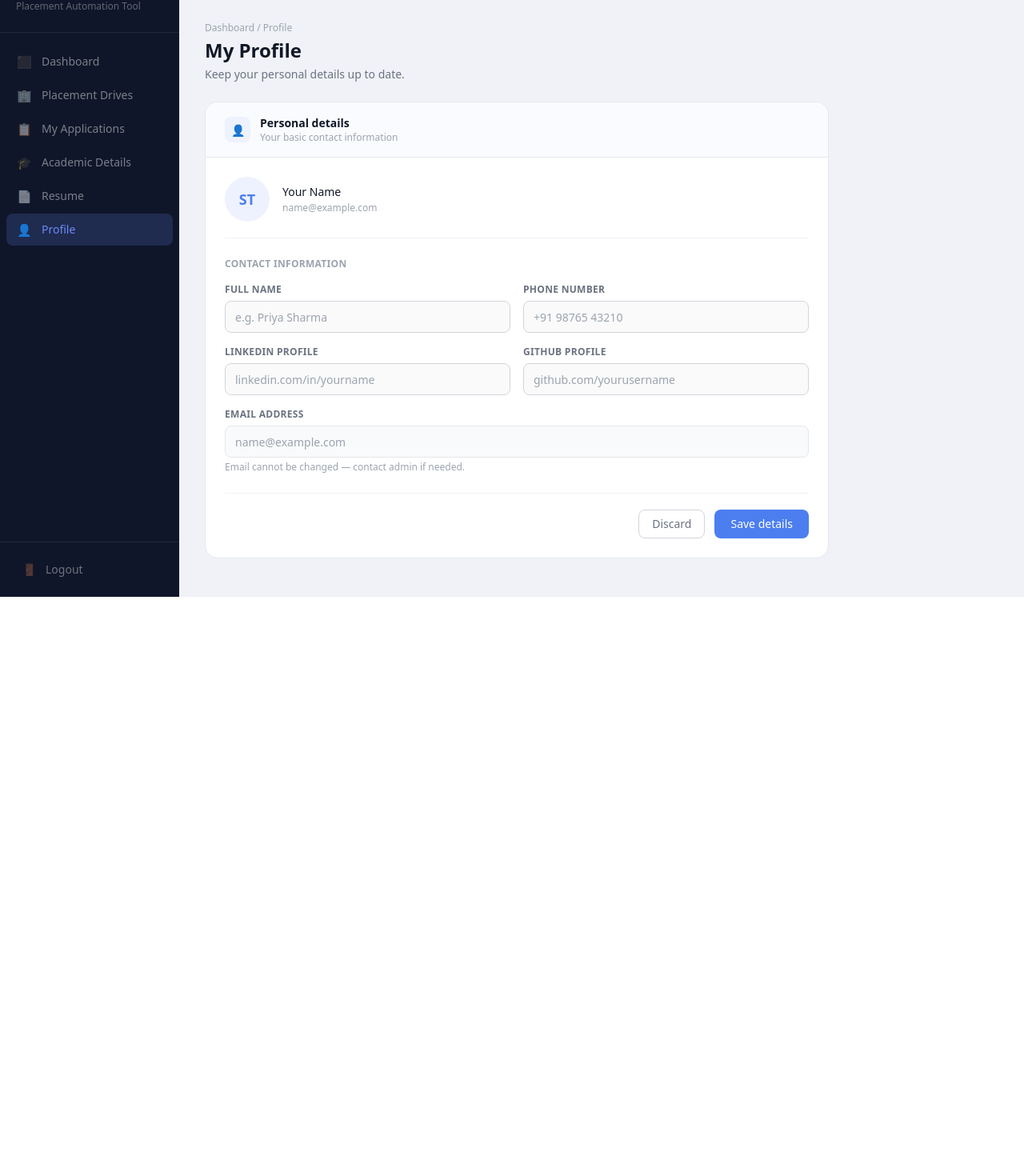
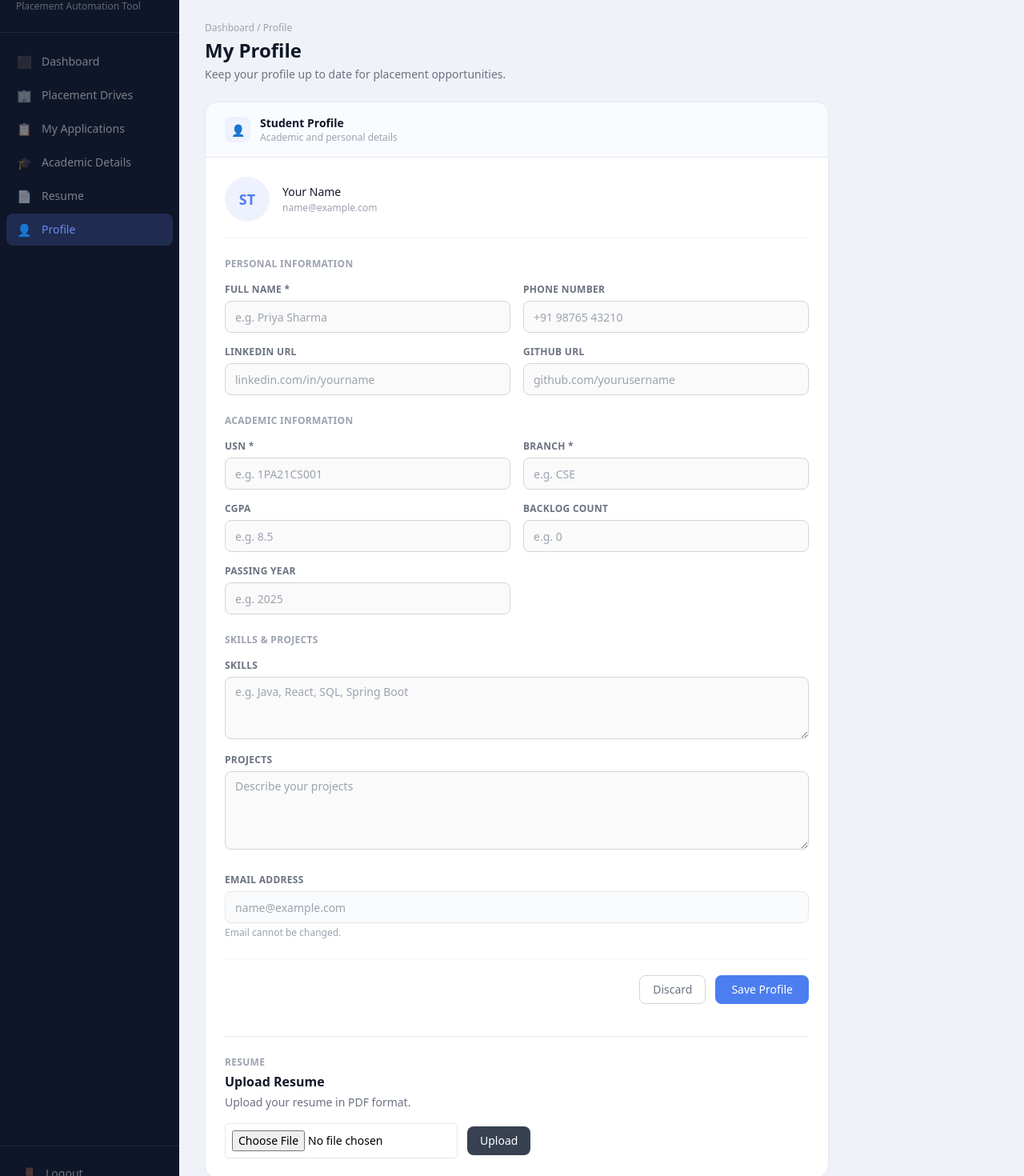
Before and after one commit to Fahim-004/Team_04_JavaFS, a React app in the folder pat-frontend/: page /profile in a window 1280 px wide. Shown: the part 54-1524 px from the top of the page at 80% size. Before the commit the page ends 800 px from the top, so only its background shows below. Built offline with nearby package versions, Linux system fonts and the light colour scheme; no server answers; sample sign-in values are in the browser's storage; the HTML template or start-up script is replaced by a standard one.

Commit message:
stable working frontend and backend interaction except resume uploads.

```diff
--- a/pat-frontend/src/pages/ProfilePage/ProfilePage.jsx
+++ b/pat-frontend/src/pages/ProfilePage/ProfilePage.jsx
@@ -2,9 +2,21 @@ import { useState, useEffect } from "react";
 import DashboardLayout from "../../layouts/DashboardLayout";
 import { getStudentProfile, savePersonalDetails } from "../../services/api";
 
-const EMPTY = { fullName: "", phoneNumber: "", linkedinUrl: "", githubUrl: "" };
+const EMPTY = {
+  fullName: "",
+  phoneNumber: "",
+  usn: "",
+  branch: "",
+  cgpa: "",
+  backlogCount: "",
+  passingYear: "",
+  skills: "",
+  projects: "",
+  linkedinUrl: "",
+  githubUrl: "",
+};
 
-// ── Toast ─────────────────────────────────────────────────────
+// Toast notification component
 const Toast = ({ toast }) => {
   if (!toast) return null;
   const ok = toast.type === "success";
@@ -22,13 +34,11 @@ const Toast = ({ toast }) => {
   );
 };
 
-// ── Input field ───────────────────────────────────────────────
-const Field = ({ label, name, value, onChange, placeholder, type = "text", colSpan = 1 }) => (
-  <div className={colSpan === 2 ? "md:col-span-2" : ""}>
-    <label
-      className="block text-xs font-semibold uppercase tracking-wide mb-1.5"
-      style={{ color: "#6b7280" }}
-    >
+// Reusable input field component
+const Field = ({ label, name, value, onChange, placeholder, type = "text" }) => (
+  <div>
+    <label className="block text-xs font-semibold uppercase tracking-wide mb-1.5"
+      style={{ color: "#6b7280" }}>
       {label}
     </label>
     <input
@@ -53,16 +63,16 @@ const Field = ({ label, name, value, onChange, placeholder, type = "text", colSp
   </div>
 );
 
-// ── Page ──────────────────────────────────────────────────────
 const ProfilePage = () => {
   const [form, setForm]       = useState(EMPTY);
   const [email, setEmail]     = useState("");
   const [loading, setLoading] = useState(true);
   const [saving, setSaving]   = useState(false);
   const [toast, setToast]     = useState(null);
+  const [resumeFile, setResumeFile] = useState(null);
 
   useEffect(() => {
-    // Get email from localStorage (set by AuthContext on login)
+    // Read email from localStorage — saved by AuthContext on login
     const stored = localStorage.getItem("userEmail") || "";
     setEmail(stored);
 
@@ -72,6 +82,13 @@ const ProfilePage = () => {
           setForm({
             fullName:    res.data.fullName    || "",
             phoneNumber: res.data.phoneNumber || "",
+            usn:         res.data.usn         || "",
+            branch:      res.data.branch      || "",
+            cgpa:        res.data.cgpa        || "",
+            backlogCount: res.data.backlogCount || "",
+            passingYear: res.data.passingYear || "",
+            skills:      res.data.skills      || "",
+            projects:    res.data.projects    || "",
             linkedinUrl: res.data.linkedinUrl || "",
             githubUrl:   res.data.githubUrl   || "",
           });
@@ -88,14 +105,20 @@ const ProfilePage = () => {
     setSaving(true);
     try {
       await savePersonalDetails(form);
-      if (form.fullName) {
-        localStorage.setItem("userName", form.fullName.split(" ")[0]);
-      }
-      showToast("success", "Personal details saved successfully!");
+      showToast("success", "Profile updated successfully!");
     } catch {
       showToast("error", "Failed to save. Please try again.");
     } finally {
       setSaving(false);
+    }
+  };
+
+  const handleResumeUpload = () => {
+    if (resumeFile) {
+      console.log("Resume file selected:", resumeFile.name);
+      alert("Resume upload will be wired tomorrow. File selected: " + resumeFile.name);
+    } else {
+      alert("Please select a PDF file first.");
     }
   };
 
@@ -117,29 +140,24 @@ const ProfilePage = () => {
         <p className="text-xs mb-1" style={{ color: "#9ca3af" }}>Dashboard / Profile</p>
         <h1 className="text-2xl font-semibold" style={{ color: "#111827" }}>My Profile</h1>
         <p className="text-sm mt-1" style={{ color: "#6b7280" }}>
-          Keep your personal details up to date.
+          Keep your profile up to date for placement opportunities.
         </p>
       </div>
 
       {/* Card */}
-      <div
-        className="rounded-2xl overflow-hidden"
-        style={{ background: "#fff", border: "1px solid #e5e7f0", maxWidth: "780px" }}
-      >
+      <div className="rounded-2xl overflow-hidden"
+        style={{ background: "#fff", border: "1px solid #e5e7f0", maxWidth: "780px" }}>
+
         {/* Card header */}
-        <div
-          className="flex items-center gap-3 px-6 py-4"
-          style={{ borderBottom: "1px solid #e5e7f0", background: "#fafbff" }}
-        >
-          <div
-            className="w-8 h-8 rounded-lg flex items-center justify-center"
-            style={{ background: "#eef2fe", fontSize: "14px" }}
-          >
+        <div className="flex items-center gap-3 px-6 py-4"
+          style={{ borderBottom: "1px solid #e5e7f0", background: "#fafbff" }}>
+          <div className="w-8 h-8 rounded-lg flex items-center justify-center"
+            style={{ background: "#eef2fe", fontSize: "14px" }}>
             👤
           </div>
           <div>
-            <p className="text-sm font-semibold" style={{ color: "#111827" }}>Personal details</p>
-            <p className="text-xs" style={{ color: "#9ca3af" }}>Your basic contact information</p>
+            <p className="text-sm font-semibold" style={{ color: "#111827" }}>Student Profile</p>
+            <p className="text-xs" style={{ color: "#9ca3af" }}>Academic and personal details</p>
           </div>
         </div>
 
@@ -151,14 +169,10 @@ const ProfilePage = () => {
           ) : (
             <>
               {/* Avatar */}
-              <div
-                className="flex items-center gap-4 mb-6 pb-5"
-                style={{ borderBottom: "1px solid #f0f2f8" }}
-              >
-                <div
-                  className="w-14 h-14 rounded-full flex items-center justify-center text-lg font-semibold flex-shrink-0"
-                  style={{ background: "#eef2fe", color: "#4c7ef0" }}
-                >
+              <div className="flex items-center gap-4 mb-6 pb-5"
+                style={{ borderBottom: "1px solid #f0f2f8" }}>
+                <div className="w-14 h-14 rounded-full flex items-center justify-center text-lg font-semibold flex-shrink-0"
+                  style={{ background: "#eef2fe", color: "#4c7ef0" }}>
                   {initials}
                 </div>
                 <div>
@@ -171,22 +185,69 @@ const ProfilePage = () => {
                 </div>
               </div>
 
-              {/* Fields */}
-              <p className="text-xs font-semibold uppercase tracking-wide mb-4" style={{ color: "#9ca3af" }}>
-                Contact information
+              {/* Personal Details */}
+              <p className="text-xs font-semibold uppercase tracking-wide mb-4"
+                style={{ color: "#9ca3af" }}>
+                Personal Information
               </p>
-              <div className="grid grid-cols-1 md:grid-cols-2 gap-4 mb-4">
-                <Field label="Full name"         name="fullName"     value={form.fullName}     onChange={handleChange} placeholder="e.g. Priya Sharma" />
-                <Field label="Phone number"      name="phoneNumber"  value={form.phoneNumber}  onChange={handleChange} placeholder="+91 98765 43210" />
-                <Field label="LinkedIn profile"  name="linkedinUrl"  value={form.linkedinUrl}  onChange={handleChange} placeholder="linkedin.com/in/yourname" />
-                <Field label="GitHub profile"    name="githubUrl"    value={form.githubUrl}    onChange={handleChange} placeholder="github.com/yourusername" />
+              <div className="grid grid-cols-1 md:grid-cols-2 gap-4 mb-6">
+                <Field label="Full Name *"    name="fullName"    value={form.fullName}    onChange={handleChange} placeholder="e.g. Priya Sharma" />
+                <Field label="Phone Number"   name="phoneNumber" value={form.phoneNumber} onChange={handleChange} placeholder="+91 98765 43210" />
+                <Field label="LinkedIn URL"   name="linkedinUrl" value={form.linkedinUrl} onChange={handleChange} placeholder="linkedin.com/in/yourname" />
+                <Field label="GitHub URL"     name="githubUrl"   value={form.githubUrl}   onChange={handleChange} placeholder="github.com/yourusername" />
               </div>
 
-              {/* Email (read-only — from JWT/auth) */}
+              {/* Academic Details */}
+              <p className="text-xs font-semibold uppercase tracking-wide mb-4"
+                style={{ color: "#9ca3af" }}>
+                Academic Information
+              </p>
+              <div className="grid grid-cols-1 md:grid-cols-2 gap-4 mb-6">
+                <Field label="USN *"          name="usn"          value={form.usn}          onChange={handleChange} placeholder="e.g. 1PA21CS001" />
+                <Field label="Branch *"       name="branch"       value={form.branch}       onChange={handleChange} placeholder="e.g. CSE" />
+                <Field label="CGPA"           name="cgpa"         value={form.cgpa}         onChange={handleChange} placeholder="e.g. 8.5" type="number" />
+                <Field label="Backlog Count"  name="backlogCount" value={form.backlogCount} onChange={handleChange} placeholder="e.g. 0" type="number" />
+                <Field label="Passing Year"   name="passingYear"  value={form.passingYear}  onChange={handleChange} placeholder="e.g. 2025" type="number" />
+              </div>
+
+              {/* Skills and Projects */}
+              <p className="text-xs font-semibold uppercase tracking-wide mb-4"
+                style={{ color: "#9ca3af" }}>
+                Skills & Projects
+              </p>
+              <div style={{ display: "flex", flexDirection: "column", gap: "12px", marginBottom: "24px" }}>
+                <div>
+                  <label className="block text-xs font-semibold uppercase tracking-wide mb-1.5"
+                    style={{ color: "#6b7280" }}>Skills</label>
+                  <textarea
+                    name="skills"
+                    value={form.skills}
+                    onChange={handleChange}
+                    placeholder="e.g. Java, React, SQL, Spring Boot"
+                    rows={3}
+                    className="w-full px-3 py-2 text-sm rounded-lg outline-none"
+                    style={{ border: "1px solid #d1d5db", background: "#fafafa", resize: "vertical" }}
+                  />
+                </div>
+                <div>
+                  <label className="block text-xs font-semibold uppercase tracking-wide mb-1.5"
+                    style={{ color: "#6b7280" }}>Projects</label>
+                  <textarea
+                    name="projects"
+                    value={form.projects}
+                    onChange={handleChange}
+                    placeholder="Describe your projects"
+                    rows={4}
+                    className="w-full px-3 py-2 text-sm rounded-lg outline-none"
+                    style={{ border: "1px solid #d1d5db", background: "#fafafa", resize: "vertical" }}
+                  />
+                </div>
+              </div>
+
+              {/* Email read-only */}
               <div className="mb-2">
-                <label className="block text-xs font-semibold uppercase tracking-wide mb-1.5" style={{ color: "#6b7280" }}>
-                  Email address
-                </label>
+                <label className="block text-xs font-semibold uppercase tracking-wide mb-1.5"
+                  style={{ color: "#6b7280" }}>Email Address</label>
                 <input
                   type="email"
                   value={email}
@@ -195,33 +256,62 @@ const ProfilePage = () => {
                   style={{ border: "1px solid #e5e7eb", background: "#f9fafb", color: "#9ca3af" }}
                 />
                 <p className="text-xs mt-1" style={{ color: "#9ca3af" }}>
-                  Email cannot be changed — contact admin if needed.
+                  Email cannot be changed.
                 </p>
               </div>
 
-              {/* Actions */}
-              <div
-                className="flex justify-end gap-3 mt-6 pt-5"
-                style={{ borderTop: "1px solid #f0f2f8" }}
-              >
+              {/* Save / Discard buttons */}
+              <div className="flex justify-end gap-3 mt-6 pt-5"
+                style={{ borderTop: "1px solid #f0f2f8" }}>
                 <button
                   onClick={() => setForm(EMPTY)}
                   className="h-9 px-4 text-sm rounded-lg font-medium transition-all"
                   style={{ border: "1px solid #d1d5db", color: "#6b7280", background: "transparent" }}
-                  onMouseEnter={(e) => (e.currentTarget.style.background = "#f9fafb")}
-                  onMouseLeave={(e) => (e.currentTarget.style.background = "transparent")}
                 >
                   Discard
                 </button>
                 <button
                   onClick={handleSave}
                   disabled={saving}
-                  className="h-9 px-5 text-sm rounded-lg font-medium text-white transition-all"
+                  className="h-9 px-5 text-sm rounded-lg font-medium text-white"
                   style={{ background: saving ? "#93aef0" : "#4c7ef0", border: "none" }}
                 >
-                  {saving ? "Saving..." : "Save details"}
+                  {saving ? "Saving..." : "Save Profile"}
                 </button>
               </div>
+
+              {/* Resume Upload */}
+              <div style={{ marginTop: "40px", borderTop: "1px solid #e5e7eb", paddingTop: "24px" }}>
+                <p className="text-xs font-semibold uppercase tracking-wide mb-1"
+                  style={{ color: "#9ca3af" }}>Resume</p>
+                <h2 className="text-base font-semibold mb-1" style={{ color: "#111827" }}>
+                  Upload Resume
+                </h2>
+                <p className="text-sm mb-4" style={{ color: "#6b7280" }}>
+                  Upload your resume in PDF format.
+                </p>
+                <div style={{ display: "flex", gap: "12px", alignItems: "center" }}>
+                  <input
+                    type="file"
+                    accept=".pdf"
+                    onChange={(e) => setResumeFile(e.target.files[0])}
+                    className="border p-2 rounded text-sm"
+                  />
+                  <button
+                    onClick={handleResumeUpload}
+                    className="h-9 px-4 text-sm rounded-lg font-medium text-white"
+                    style={{ background: "#374151", border: "none" }}
+                  >
+                    Upload
+                  </button>
+                </div>
+                {resumeFile && (
+                  <p className="text-xs mt-2" style={{ color: "#374151" }}>
+                    Selected: {resumeFile.name}
+                  </p>
+                )}
+              </div>
+
             </>
           )}
         </div>
```
Also changed, not shown: pat-frontend/src/services/api.js (+5 -5 lines), 1 other file (tests, documents, lock files or other folders).
